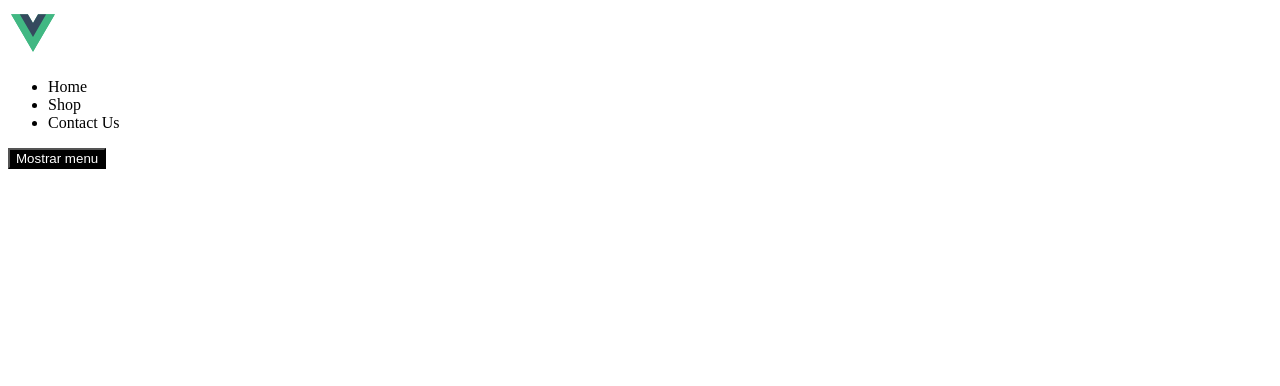
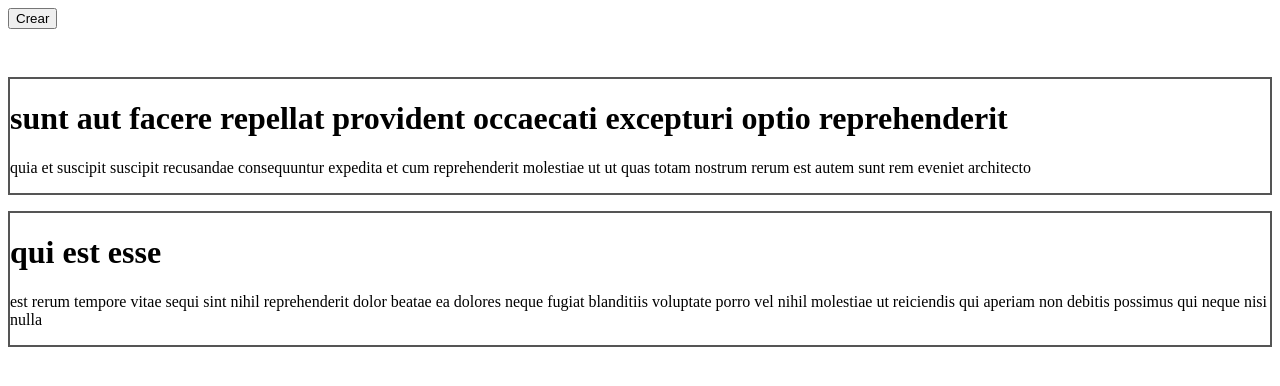
Before and after one commit to julioalmirooficial/curso-de-vuejs, a Vue app: page / in a window 1280 px wide. Shown: the top 386 px of the page. Built offline with nearby package versions, Linux system fonts and the light colour scheme.

Commit message:
CONDICIONALES Y BUCLES CON VUEJS3

```diff
--- a/src/App.vue
+++ b/src/App.vue
@@ -1,6 +1,11 @@
 <script setup>
-import MainHeader from '@/components/header/MainHeader.vue'
+// import MainHeader from '@/components/header/MainHeader.vue'
+// import CondicionalesVue from '@/components/base/CondicionalesVue.vue'
+import BuclesVue from '@/components/base/BuclesVue.vue'
 </script>
 <template>
-  <MainHeader/>
+  <!-- <MainHeader/> -->
+  <div style="position: relative; height: 100vh;">
+    <BuclesVue/>
+  </div>
 </template>
--- a/src/assets/main.css
+++ b/src/assets/main.css
@@ -1,3 +1,13 @@
 img{
     width: 50px;
 }
+.modal {
+    position: absolute;
+    top: 0;
+    left: 0;
+    background-color:rgba(2, 46, 118, 0.8);
+    width: 100%;
+    height: 100%;
+    padding: 1rem;
+    color: #ffffff;
+}
--- /dev/null
+++ b/src/components/base/BuclesVue.vue
@@ -0,0 +1,37 @@
+<script setup>
+import { ref } from 'vue';
+
+const posts = ref([
+  {
+    title: 'sunt aut facere repellat provident occaecati excepturi optio reprehenderit',
+    body: 'quia et suscipit\nsuscipit recusandae consequuntur expedita et cum\nreprehenderit molestiae ut ut quas totam\nnostrum rerum est autem sunt rem eveniet architecto'
+  },
+  {
+    title: 'qui est esse',
+    body: 'est rerum tempore vitae\nsequi sint nihil reprehenderit dolor beatae ea dolores neque\nfugiat blanditiis voluptate porro vel nihil molestiae ut reiciendis\nqui aperiam non debitis possimus qui neque nisi nulla'
+  }
+]);
+
+const crearPost = () => {
+  const nuevoPost = {
+    title: 'Nuevo Post',
+    body: 'blanditiis voluptate porro vel nihil molestiae ut reiciendis\nqui aperiam non debitis possimus qui neque nisi nulla'
+  };
+  posts.value.push(nuevoPost);
+};
+</script>
+<template>
+  <div>
+    <div style="margin-bottom: 3rem">
+      <button @click="crearPost">Crear</button>
+    </div>
+    <div style="border: 2px solid #555555; margin-bottom: 1rem" v-for="(post, i) in posts" :key="i">
+      <h1>
+        {{ post.title }}
+      </h1>
+      <p>
+        {{ post.body }}
+      </p>
+    </div>
+  </div>
+</template>
--- /dev/null
+++ b/src/components/base/CondicionalesVue.vue
@@ -0,0 +1,16 @@
+<script setup>
+import { ref } from 'vue';
+const esVisible = ref(false);
+
+
+</script>
+<template>
+  <div>
+    Lorem ipsum dolor sit amet consectetur adipisicing elit. Harum delectus perferendis eligendi minima officiis accusantium aperiam labore nostrum a laudantium! Officiis totam quis error. Accusantium quos repudiandae quaerat distinctio porro!
+    <button @click="esVisible = !esVisible">ver modal</button>
+    <div class="modal" v-show="esVisible">
+        <button @click="esVisible = !esVisible">cerrar modal</button>
+        <h2 style="font-size: 2rem;">mi modal</h2>
+    </div>
+  </div>
+</template>
```
